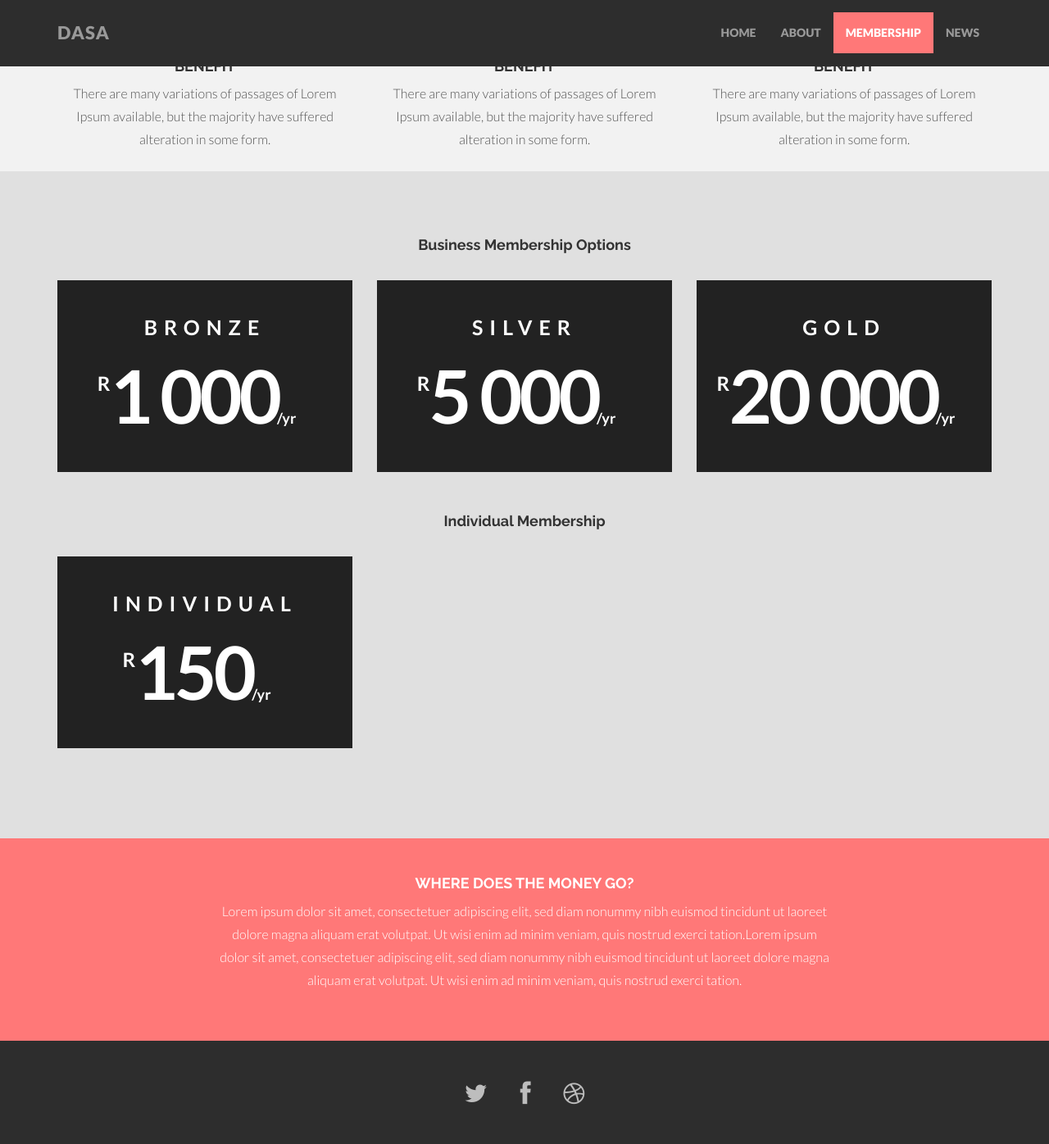
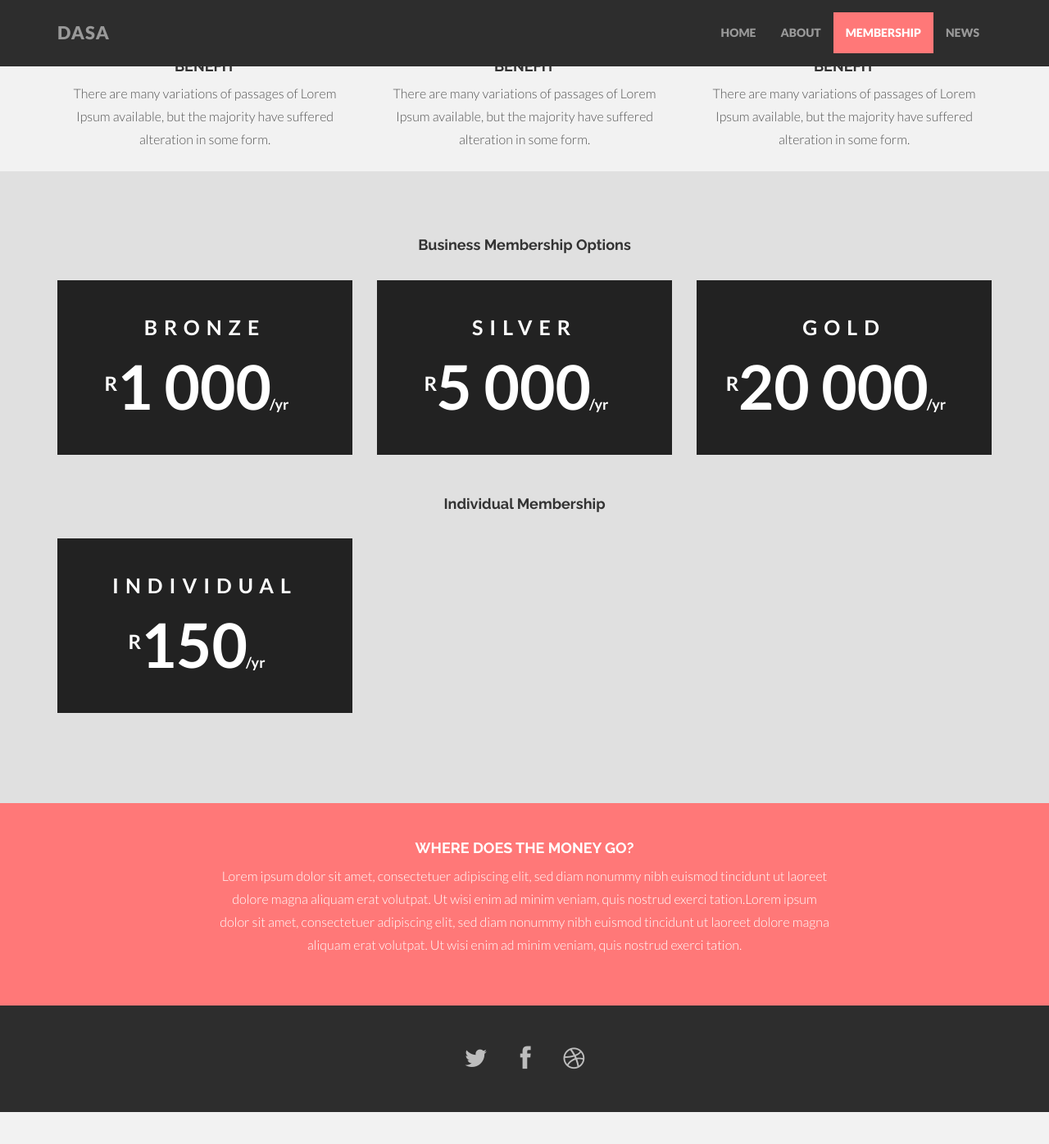
Before and after one commit to DrupalAssociationSA/DrupalAssociationSA.github.io, a Jekyll site: the page built from membership.html, in a window 1280 px wide and 1400 px high, scrolled down 532 px. Shown: the top 1396 px of the window at 82% size. Built offline with Jekyll 4.4.1, drawn with Linux system fonts in a browser that asks for light colours; nearby versions of some CDN libraries; Markdown is read by kramdown in place of the engine named in the settings; after the commit the page ends 1889 px from its top, so only the background shows below that.

Commit message:
refactor(membership): Small style change for membership costs.

```diff
--- a/assets/css/main.css
+++ b/assets/css/main.css
@@ -371,8 +371,7 @@ a:after {
 }
 
 .pricing-option .price .price-amount {
-    font-size: 90px;
-    letter-spacing: -4px;
+    font-size: 75px;
 }
 
 .pricing-option .price small {
```
